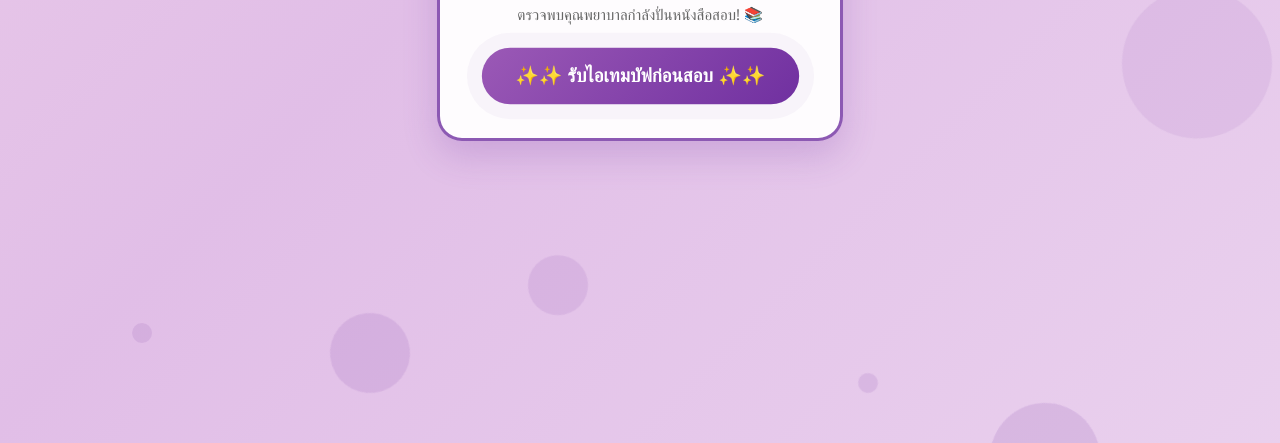
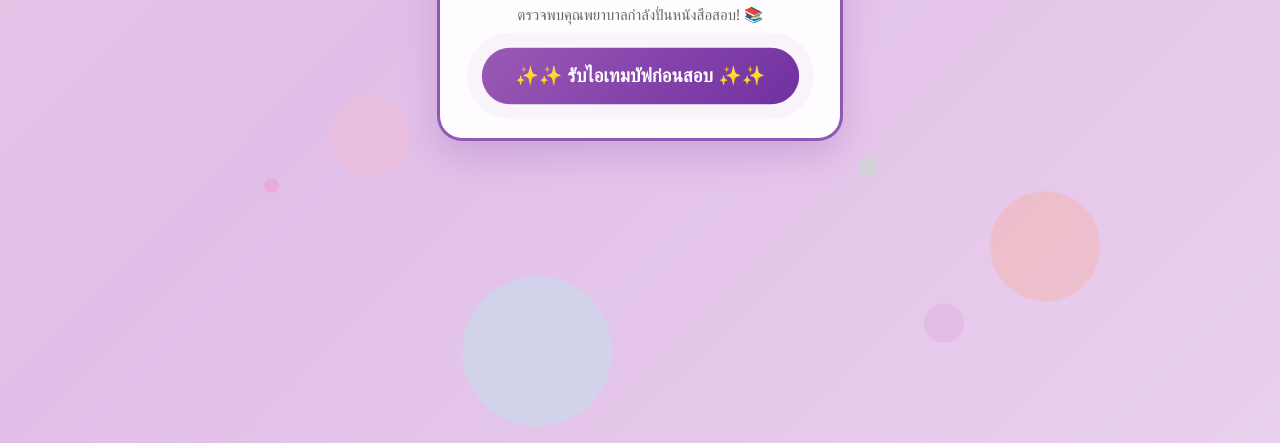
Before and after one commit to moskito-11/support-panda, a plain HTML site: page index.html in a window 1280 px wide. Shown: the part 373-816 px from the top of the page. Drawn offline with Linux system fonts and the light colour scheme.

Commit message:
Enhance bubble animation in index.html
Updated the bubble animation colors and speeds for a more vibrant effect.

```diff
--- a/index.html
+++ b/index.html
@@ -20,23 +20,22 @@
             animation: gradientBG 15s ease infinite;
         }
 
-        /* Keyframes สำหรับเปลี่ยนสีพื้นหลังไปมา */
         @keyframes gradientBG {
             0% { background-position: 0% 50%; }
             50% { background-position: 100% 50%; }
             100% { background-position: 0% 50%; }
         }
 
-        /* 2. ลูกเล่นฟองอากาศลอยดุ๊กดิ๊ก (Floating Bubbles) */
+        /* 2. ลูกเล่นฟองอากาศลอยดุ๊กดิ๊ก (Floating Bubbles) - เวอร์ชันสีสันสดใส & เร็วปรู๊ดปร๊าด! */
         .bubbles {
             position: absolute;
             top: 0;
             left: 0;
             width: 100%;
             height: 100%;
-            z-index: 0; /* ให้อยู่หลังสุด */
+            z-index: 0;
             overflow: hidden;
-            pointer-events: none; /* ไม่ให้กวนการคลิกปุ่ม */
+            pointer-events: none;
         }
         .bubbles li {
             position: absolute;
@@ -44,31 +43,32 @@
             list-style: none;
             width: 20px;
             height: 20px;
-            background: rgba(112, 48, 160, 0.15); /* สีม่วงอ่อนๆ โปร่งแสง */
-            animation: floatUp 25s linear infinite;
+            /* ปรับความเร็วพื้นฐานให้เร็วขึ้นจาก 25s เป็น 12s */
+            animation: floatUp 12s linear infinite;
             bottom: -150px;
             border-radius: 50%;
         }
-        /* แรนดอมขนาดและความเร็วให้ฟองอากาศแต่ละลูก */
-        .bubbles li:nth-child(1) { left: 25%; width: 80px; height: 80px; animation-delay: 0s; }
-        .bubbles li:nth-child(2) { left: 10%; width: 20px; height: 20px; animation-delay: 2s; animation-duration: 12s; }
-        .bubbles li:nth-child(3) { left: 70%; width: 40px; height: 40px; animation-delay: 4s; }
-        .bubbles li:nth-child(4) { left: 40%; width: 60px; height: 60px; animation-delay: 0s; animation-duration: 18s; }
-        .bubbles li:nth-child(5) { left: 65%; width: 20px; height: 20px; animation-delay: 0s; }
-        .bubbles li:nth-child(6) { left: 75%; width: 110px; height: 110px; animation-delay: 3s; }
-        .bubbles li:nth-child(7) { left: 35%; width: 150px; height: 150px; animation-delay: 7s; }
-        .bubbles li:nth-child(8) { left: 50%; width: 25px; height: 25px; animation-delay: 15s; animation-duration: 45s; }
-        .bubbles li:nth-child(9) { left: 20%; width: 15px; height: 15px; animation-delay: 2s; animation-duration: 35s; }
-        .bubbles li:nth-child(10) { left: 85%; width: 150px; height: 150px; animation-delay: 0s; animation-duration: 11s; }
+
+        /* แรนดอมขนาด ความเร็ว และใส่สีพาสเทลหลายๆ สี ให้ฟองแต่ละลูก */
+        .bubbles li:nth-child(1) { left: 25%; width: 80px; height: 80px; animation-delay: 0s; background: rgba(255, 182, 193, 0.4); } /* ชมพูพาสเทล */
+        .bubbles li:nth-child(2) { left: 10%; width: 20px; height: 20px; animation-delay: 1s; animation-duration: 6s; background: rgba(135, 206, 235, 0.4); } /* ฟ้าพาสเทล */
+        .bubbles li:nth-child(3) { left: 70%; width: 40px; height: 40px; animation-delay: 2s; background: rgba(221, 160, 221, 0.4); } /* ม่วงพาสเทล */
+        .bubbles li:nth-child(4) { left: 40%; width: 60px; height: 60px; animation-delay: 0s; animation-duration: 8s; background: rgba(255, 255, 153, 0.4); } /* เหลืองพาสเทล */
+        .bubbles li:nth-child(5) { left: 65%; width: 20px; height: 20px; animation-delay: 0s; background: rgba(152, 251, 152, 0.4); } /* เขียวมินต์พาสเทล */
+        .bubbles li:nth-child(6) { left: 75%; width: 110px; height: 110px; animation-delay: 1.5s; background: rgba(255, 160, 122, 0.4); } /* ส้มพาสเทล */
+        .bubbles li:nth-child(7) { left: 35%; width: 150px; height: 150px; animation-delay: 3s; background: rgba(175, 238, 238, 0.4); } /* ฟ้าอมเขียว */
+        .bubbles li:nth-child(8) { left: 50%; width: 25px; height: 25px; animation-delay: 5s; animation-duration: 15s; background: rgba(238, 130, 238, 0.4); } /* ไวโอเลต */
+        .bubbles li:nth-child(9) { left: 20%; width: 15px; height: 15px; animation-delay: 1s; animation-duration: 10s; background: rgba(255, 105, 180, 0.4); } /* ชมพูเข้ม */
+        .bubbles li:nth-child(10) { left: 85%; width: 150px; height: 150px; animation-delay: 0s; animation-duration: 7s; background: rgba(255, 218, 185, 0.4); } /* พีชพาสเทล */
 
         @keyframes floatUp {
             0% { transform: translateY(0) rotate(0deg); opacity: 1; }
             100% { transform: translateY(-1000px) rotate(360deg); opacity: 0; }
         }
 
-        /* 3. กล่อง Card ด้านหน้า (ปรับให้ลอยเด่นขึ้นมาจากพื้นหลัง) */
+        /* 3. กล่อง Card ด้านหน้า */
         .card {
-            background: rgba(255, 255, 255, 0.95); /* เพิ่มความโปร่งแสงนิดๆ สไตล์ Glassmorphism */
+            background: rgba(255, 255, 255, 0.95);
             backdrop-filter: blur(10px);
             padding: 35px 25px;
             border-radius: 25px;
@@ -78,7 +78,7 @@
             width: 90%;
             border: 3px solid rgba(112, 48, 160, 0.8);
             position: relative;
-            z-index: 1; /* ให้อยู่หน้าฟองอากาศ */
+            z-index: 1;
         }
 
         h2 {
@@ -174,7 +174,7 @@
 </head>
 <body>
 
-    <!-- Container สำหรับลูกเล่นพื้นหลังฟองอากาศ -->
+    <!-- Container สำหรับลูกเล่นพื้นหลังฟองอากาศหลากสี -->
     <ul class="bubbles">
         <li></li><li></li><li></li><li></li><li></li>
         <li></li><li></li><li></li><li></li><li></li>
```
